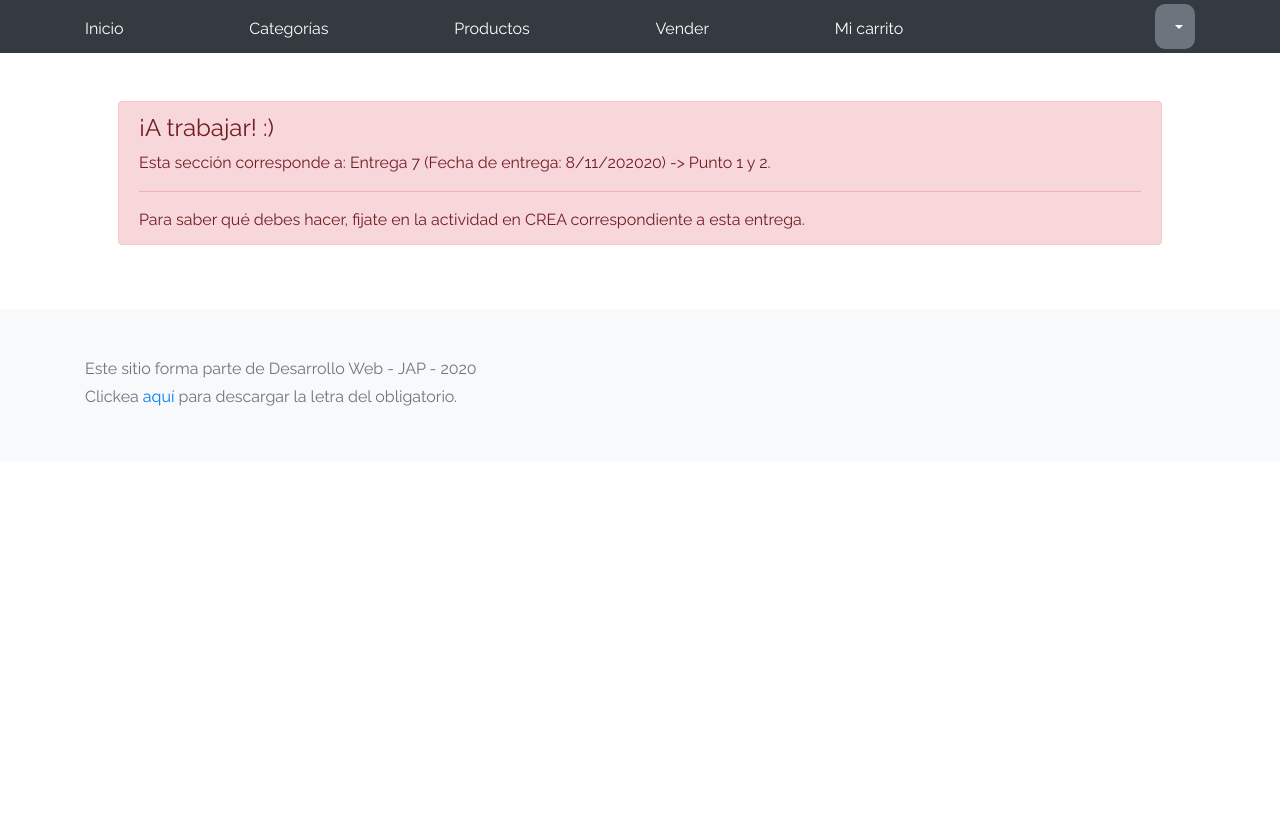
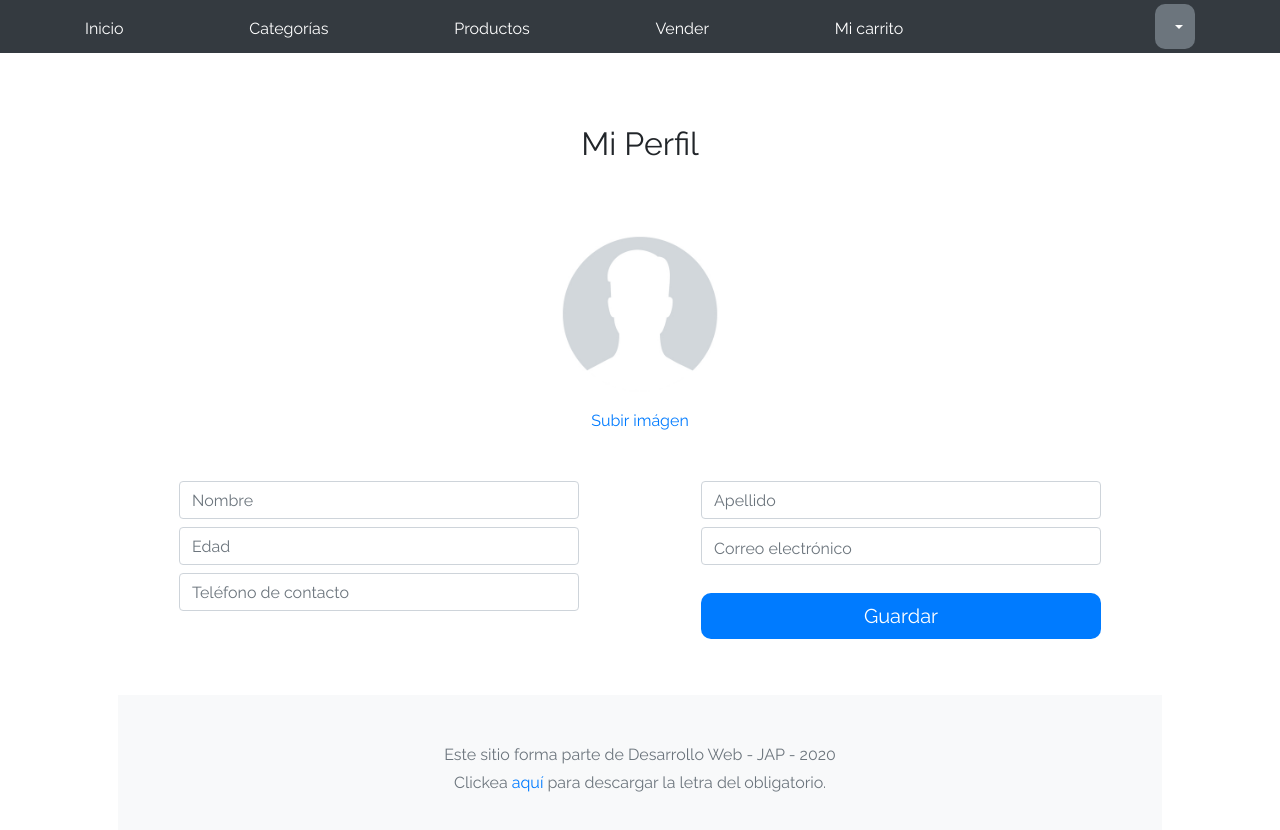
Before and after one commit to gianiguido/workspace-inicial, a plain HTML site: page my-profile.html in a window 1280 px wide. Before the commit the page ends 800 px from the top, so only its background shows below. Drawn offline with Linux system fonts and the light colour scheme.

Commit message:
Entrega 7

```diff
--- a/css/styles.css
+++ b/css/styles.css
@@ -176,6 +176,12 @@ margin-top: 50px;
   width: 95px;
   height: 70px;
 }
+
+.perfil{
+  width: 190px;
+  height: 190px;
+}
+
 .money {
   width: 50px;
   top: 10px;
--- a/js/my-profile.js
+++ b/js/my-profile.js
@@ -1,6 +1,91 @@
-//Función que se ejecuta una vez que se haya lanzado el evento de
-//que el documento se encuentra cargado, es decir, se encuentran todos los
-//elementos HTML presentes.
-document.addEventListener("DOMContentLoaded", function (e) {
+function guardarDatos() {
 
-});
+    var name = document.getElementById("nombre").value;
+    var surname = document.getElementById("apellido").value;
+    var age = document.getElementById("edad").value;
+    var phone = document.getElementById("tel").value;
+
+    localStorage.setItem("user",
+        JSON.stringify(
+        {
+        nombre: name,
+        apellido: surname,
+        edad: age,
+        correo: localStorage.getItem("usuario"),
+        tel: phone,
+        }
+        ));
+
+    resultado();
+    }
+
+
+    document.addEventListener("DOMContentLoaded", function(e){
+
+        var correoUsuario = localStorage.getItem("usuario");
+        document.getElementById("user").value = correoUsuario;
+
+
+        resultado();
+
+    });
+
+    function resultado() {
+
+        let htmlContentToAppend = "";
+
+        var infoUser = JSON.parse(localStorage.getItem("userProfile"));
+
+            htmlContentToAppend += `
+            <div class="container">
+              <div class="row">
+
+                <div class="col">
+                  <label for="nombre">
+                 <input style="width: 400px;" type="text" class="form-control" id="nombre" placeholder="Nombre"/>
+
+
+                  </label>
+              </div>
+                  <div class="col" >
+                      <label for="apellido">
+                      <input style="width: 400px;" class="form-control" type="text" id="apellido" placeholder="Apellido"/>
+                      </label>
+                  </div>
+                  <div class="col">
+                      <label for="edad">
+                     <input style="width: 400px;" class="form-control" type="number" id="edad" placeholder="Edad"/>
+                      </label>
+                  </div>
+
+                  <div class="col">
+                      <label for="correo">
+                      <input style="width: 400px;" class="form-control" type="text" id="user" placeholder="Correo electrónico"/>
+                      </label>
+
+                  </div>
+
+                  <div class="col">
+                      <label for="tel">
+                     <input style="width: 400px;" class="form-control" type="number" id="tel" placeholder="Teléfono de contacto" />
+                      </label>
+
+                  </div>
+      <br>
+
+
+                  <br>
+
+                  <div class="col">
+                      <label for="guardarbtn">
+                      <input style="width: 400px; margin-top: 20px" class="btn btn-primary btn-lg" type="submit" onclick="guardarDatos()" value="Guardar" id="guardarbtn">
+                      </label>
+                  </div>
+                </div>
+            </div>
+
+        `
+
+        document.getElementById("mostrarInfo").innerHTML = htmlContentToAppend;
+
+    }
--- a/my-profile.html
+++ b/my-profile.html
@@ -46,7 +46,7 @@
       <div class="dropdown"></div>
           <button class="btn btn-secondary dropdown-toggle" type="button" id="dropdownMenuButton"
           data-toggle="dropdown" aria-haspopup="true" aria-expanded="false">
-          <div class="py-2 d-none d-md-inline-block" id="user" style="color: rgb(223, 255, 44)"></div>
+          <div class="py-2 d-none d-md-inline-block" id="user" style="color: rgb(212, 255, 44)"></div>
           </button>
           <div class="dropdown-menu" aria-labelledby="dropdownMenuButton">
             <a class="dropdown-item" href="cart.html">Ver mi carrito</a>
@@ -57,13 +57,79 @@
     </div>
   </div>
   </nav>
-  <div class="container p-5">
-    <div class="alert alert-danger" role="alert" style="position: relative; width:auto; top: 0;">
-      <h4 class="alert-heading">¡A trabajar! :)</h4>
-      <p>Esta sección corresponde a: Entrega 7 (Fecha de entrega: 8/11/202020) -> Punto 1 y 2.</p>
-      <hr>
-      <p class="mb-0">Para saber qué debes hacer, fijate en la actividad en CREA correspondiente a esta entrega.</p>
+
+
+  <div class="container p-5 text-center">
+    <div>
+      <div class="text-center p-4">
+        <h2>Mi Perfil</h2>
     </div>
+
+      <br>
+      <div class="container">
+        <div class="row">
+          <div class="col">
+          <img class="perfil" src ="img/perfil.jpg"><a href="https://imgbb.com/upload" target="_blank"><br>Subir imágen</a>
+        </div>
+          </div>
+          </div>
+          <br>
+          <br>
+
+      <form>
+        <div id="mostrarInfo">
+          <div class="container">
+          <div class="row">
+
+            <div class="col">
+              <label for="nombre">
+             <input style="width: 400px;" type="text" class="form-control" id="nombre" placeholder="Nombre"/>
+
+
+              </label>
+          </div>
+              <div class="col" >
+                  <label for="apellido">
+                  <input style="width: 400px;" class="form-control" type="text" id="apellido" placeholder="Apellido"/>
+                  </label>
+              </div>
+              <div class="col">
+                  <label for="edad">
+                 <input style="width: 400px;" class="form-control" type="number" id="edad" placeholder="Edad"/>
+                  </label>
+              </div>
+
+              <div class="col">
+                  <label for="email">
+                  <input style="width: 400px;" class="form-control" type="text" id="email" placeholder="Correo electrónico"/>
+                  </label>
+
+              </div>
+
+              <div class="col">
+                  <label for="tel">
+                 <input style="width: 400px;" class="form-control" type="number" id="tel" placeholder="Teléfono de contacto"/>
+                  </label>
+
+              </div>
+              <br>
+
+
+              <br>
+
+              <div class="col">
+                  <label for="guardarbtn" >
+                  <input style="width: 400px; margin-top: 20px" class="btn btn-primary btn-lg" type="submit" onclick="guardarDatos()" value="Guardar" id="guardarbtn">
+                  </label>
+              </div>
+            </div>
+        </div>
+        </div>
+
+    </form>
+<br>
+<br>
+
   </div>
   <footer class="text-muted bg-light">
     <div class="container">
@@ -71,6 +137,7 @@
       <p>Clickea <a target="_blank" href="Letra.pdf">aquí</a> para descargar la letra del obligatorio.</p>
     </div>
   </footer>
+
   <div class="alert fade alert-success" role="alert" id="alertResult">
     <span id="resultSpan"></span>
     <button type="button" class="close" data-dismiss="alert" aria-label="Close">
```
Also changed, not shown: comentarios.html (+1 -1 lines), js/products.js (+14 -14 lines), products.html (+6 -2 lines), img/perfil.jpg (added).
